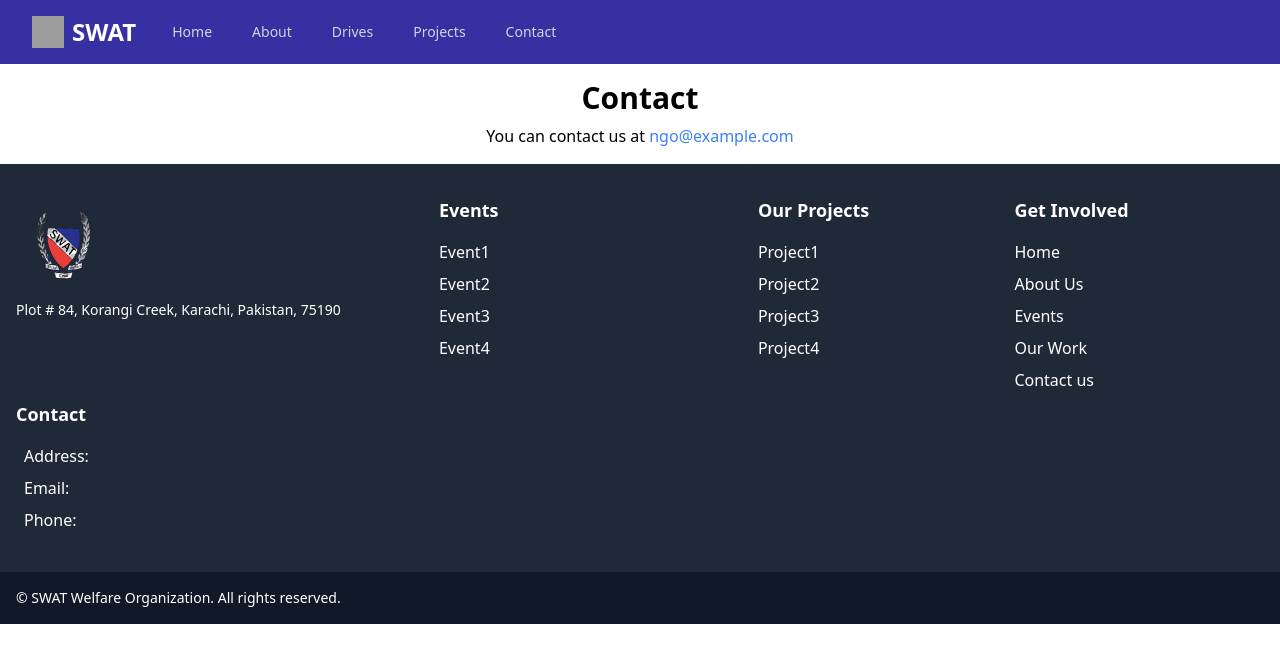
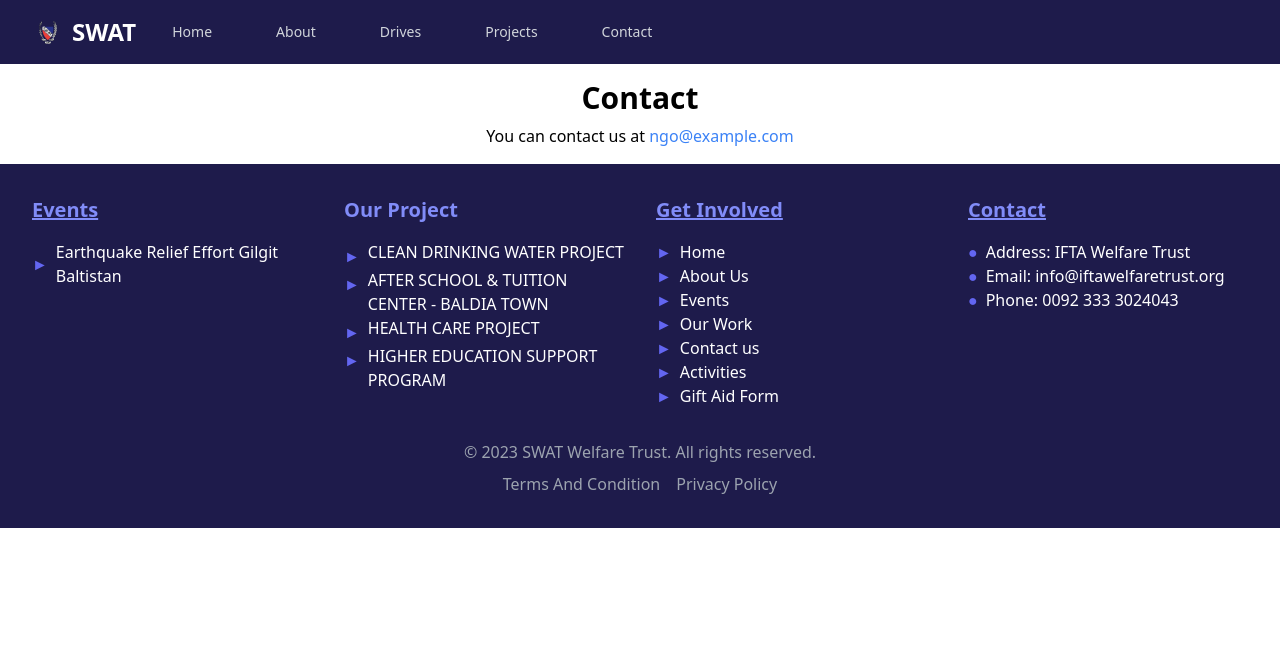
Before and after one commit to NisarSyed/swat-client, a React (Vite) app: page /contact in a window 1280 px wide. Shown: the top 662 px of the page. Built offline with nearby package versions, Linux system fonts and the light colour scheme; grey boxes are pictures that could not be loaded.

Commit message:
updates
update

```diff
--- a/src/components/Footer.jsx
+++ b/src/components/Footer.jsx
@@ -1,98 +1,86 @@
 import React from 'react';
 
-
-// Data array objects
 const footerData = {
-  description: "Plot # 84, Korangi Creek, Karachi, Pakistan, 75190",
   events: [
-    { title: "Event1", link: "#" },
-    { title: "Event2", link: "#" },
-    { title: "Event3", link: "#" },
-    { title: "Event4", link: "#" }
+    { title: 'Earthquake Relief Effort Gilgit Baltistan', url: '#' },
   ],
   ourWork: [
-    { id:1,title: "Project1", link: "#" },
-    { id:2,title: "Project2", link: "#" },
-    { id:3,title: "Project3", link: "#" },
-    { id:4,title: "Project4", link: "#" }
+    { title: 'CLEAN DRINKING WATER PROJECT', url: '#' },
+    { title: 'AFTER SCHOOL & TUITION CENTER - BALDIA TOWN', url: '#' },
+    { title: 'HEALTH CARE PROJECT', url: '#' },
+    { title: 'HIGHER EDUCATION SUPPORT PROGRAM', url: '#' },
   ],
   getInvolved: [
-    { id:1, title: "Home", link: "#" },
-    { id:2, title: "About Us", link: "#" },
-    { id:3, title: "Events", link: "#" },
-    { id:4, title: "Our Work", link: "#" },
-    { id:5, title: "Contact us", link: "#" },
+    { title: 'Home', url: '#' },
+    { title: 'About Us', url: '#' },
+    { title: 'Events', url: '#' },
+    { title: 'Our Work', url: '#' },
+    { title: 'Contact us', url: '#' },
+    { title: 'Activities', url: '#' },
+    { title: 'Gift Aid Form', url: '#' },
   ],
   contact: {
-    address: "",
-    email: "",
-    phone: ""
-  }
+    address: 'IFTA Welfare Trust',
+    email: 'info@iftawelfaretrust.org',
+    phone: '0092 333 3024043',
+  },
 };
 
 const Footer = () => {
   return (
-    <footer className="bg-gray-800 text-white">
-      {/* Upper Footer Section */}
-      <div className="container mx-auto px-4 py-8">
-        <div className="flex flex-wrap justify-between">
-          {/* Logo and Description */}
-          <div className="w-full md:w-1/3 mb-6 md:mb-0">
-            <img src="swat.svg" alt="Swat" className="h-25 w-24 mb-2" />
-            <p className="text-sm">{footerData.description}</p>
+    <footer className="bg-indigo-950 text-white p-8">
+      <div className="container mx-auto grid grid-cols-1 md:grid-cols-4 gap-8">
+        <div>
+          <h2 className="text-xl font-bold mb-4 text-indigo-400 underline">Events</h2>
+          <ul>
+            {footerData.events.map((item, index) => (
+              <li key={index} className="flex items-center">
+                <span className="text-indigo-500 mr-2">&#9658;</span>
+                <a href={item.url} className="hover:text-indigo-500">{item.title}</a>
+              </li>
+            ))}
+          </ul>
+
         </div>
 
-          {/* Quick Links */}
-          <div className="w-full md:w-1/4 mb-6 md:mb-0">
-            <h3 className="text-lg font-semibold mb-4">Events</h3>
+        <div>
+          <h2 className="text-xl font-bold mb-4 text-indigo-400 underline-offset-2">Our Project</h2>
           <ul>
-              {footerData.events.map((event, index) => (
-                <li key={index} className="mb-2">
-                  <a href={event.link} className="hover:text-blue-500 hover:underline">{event.title}</a>
+            {footerData.ourWork.map((item, index) => (
+              <li key={index} className="flex items-start">
+                <span className="text-indigo-500 mr-2 mt-1">&#9658;</span>
+                <a href={item.url} className="hover:text-indigo-500">{item.title}</a>
               </li>
             ))}
           </ul>
         </div>
 
-          {/* Our Work */}
-          <div className="w-full md:w-1/5 mb-6 md:mb-0">
-            <h3 className="text-lg font-semibold mb-4">Our Projects</h3>
+        <div>
+          <h2 className="text-xl font-bold mb-4 text-indigo-400 underline">Get Involved</h2>
           <ul>
-              {footerData.ourWork.map((work, index) => (
-                <li key={index} className="mb-2">
-                  <a href={work.link} className="hover:text-blue-500 hover:underline">{work.title}</a>
+            {footerData.getInvolved.map((item, index) => (
+              <li key={index} className="flex items-center">
+                <span className="text-indigo-500 mr-2">&#9658;</span>
+                <a href={item.url} className="hover:text-indigo-500">{item.title}</a>
               </li>
             ))}
           </ul>
         </div>
 
-          {/* Get Involved */}
-          <div className="w-full md:w-1/5 mb-6 md:mb-0">
-            <h3 className="text-lg font-semibold mb-4">Get Involved</h3>
-            <ul>
-              {footerData.getInvolved.map((item, index) => (
-                <li key={index} className="mb-2">
-                  <a href={item.link} className="hover:text-blue-500 hover:underline">{item.title}</a>
-                </li>
-              ))}
-            </ul>
-          </div>
-
-          {/* Contact */}
-          <div className="w-full md:w-1/5">
-            <h3 className="text-lg font-semibold mb-4">Contact</h3>
-            <p className="mb-2"><i className="fas fa-map-marker-alt mr-2"></i>Address: {footerData.contact.address}</p>
-            <p className="mb-2"><i className="fas fa-envelope mr-2"></i>Email: {footerData.contact.email}</p>
-            <p className="mb-2"><i className="fas fa-phone mr-2"></i>Phone: {footerData.contact.phone}</p>
-          </div>
+        <div>
+          <h2 className="text-xl font-bold mb-4 text-indigo-400 underline">Contact</h2>
+          <p className="flex items-center"><span className="text-indigo-500 mr-2">&#9679;</span>Address: {footerData.contact.address}</p>
+          <p className="flex items-center"><span className="text-indigo-500 mr-2">&#9679;</span>Email: {footerData.contact.email}</p>
+          <p className="flex items-center"><span className="text-indigo-500 mr-2">&#9679;</span>Phone: {footerData.contact.phone}</p>
         </div>
       </div>
 
-      {/* Lower Footer Section */}
-      <div className="bg-gray-900 py-4">
-        <div className="container mx-auto px-4 flex justify-between items-center">
-          <p className="text-sm">&copy; SWAT Welfare Organization. All rights reserved.</p>
-        </div>
+      <div className="mt-8 text-center text-gray-400">
+        <p>&copy; 2023 SWAT Welfare Trust. All rights reserved.</p>
+        <p className="mt-2">
+          <a href="#" className="hover:text-indigo-500 mr-4">Terms And Condition</a>
+          <a href="#" className="hover:text-indigo-500">Privacy Policy</a>
+        </p>
       </div>
     </footer>
   );
--- a/src/components/Navbar.jsx
+++ b/src/components/Navbar.jsx
@@ -7,7 +7,7 @@ const Navbar = () => {
   const toggle = () => setIsOpen(!isOpen);
 
   return (
-    <nav className="bg-indigo-800">
+    <nav className="bg-indigo-950">
       <div className="max-w-7xl mx-auto px-2 sm:px-6 lg:px-8">
         <div className="relative flex items-center justify-between h-16">
           <div className="absolute inset-y-0 left-0 flex items-center sm:hidden">
@@ -54,35 +54,35 @@ const Navbar = () => {
               <Link to="/" className="flex items-center">
                 <img
                   className="h-8 w-8 mr-2"
-                  src="path_to_your_logo_image"
+                  src="swat.svg"
                   alt="Logo"
                 />
                 <span className="text-white text-2xl font-bold">SWAT</span>
               </Link>
             </div>
             <div className="hidden sm:block sm:ml-6">
-              <div className="flex space-x-4">
+              <div className="flex space-x-10 text-size-xl">
                 <Link
                   to="/"
-                  className="text-gray-300 hover:bg-gray-700 hover:text-white px-3 py-2 rounded-md text-sm font-medium"
+                  className="text-gray-300 px-3 py-2 rounded-md text-sm font-medium hover:underline underline-offset-4 transition duration-300"
                 >
                   Home
                 </Link>
                 <Link
                   to="/about"
-                  className="text-gray-300 hover:bg-gray-700 hover:text-white px-3 py-2 rounded-md text-sm font-medium"
+                  className="text-gray-300  px-3 py-2 rounded-md text-sm font-medium"
                 >
                   About
                 </Link>
                 <Link
                   to="/drives"
-                  className="text-gray-300 hover:bg-gray-700 hover:text-white px-3 py-2 rounded-md text-sm font-medium"
+                  className="text-gray-300  px-3 py-2 rounded-md text-sm font-medium"
                 >
                   Drives
                 </Link>
                 <Link
                   to="/projects"
-                  className="text-gray-300 hover:bg-gray-700 hover:text-white px-3 py-2 rounded-md text-sm font-medium"
+                  className="text-gray-300 px-3 py-2 rounded-md text-sm font-medium"
                 >
                   Projects
                 </Link>
--- a/src/index.css
+++ b/src/index.css
@@ -1,3 +1,14 @@
 @tailwind base;
 @tailwind components;
 @tailwind utilities;
+
+
+@layer base {
+    @font-face {
+      font-family: 'Roboto';
+      font-style: normal;
+      font-weight: 400;
+      font-display: swap;
+      src: url(/fonts/Roboto.woff2) format('woff2');
+    }
+  }
--- a/src/pages/Projects.jsx
+++ b/src/pages/Projects.jsx
@@ -32,7 +32,7 @@ const ProjectSlider = () => {
 
   return (
     <div className="bg-gray-100 p-8">
-      <h2 className="text-3xl font-bold mb-6">OUR PROJECT</h2>
+      <h2 className="text-3xl font-bold mb-6">OUR PROJECTS</h2>
       <div className="grid grid-cols-1 md:grid-cols-3 gap-6">
         {projects.map((project, index) => (
           <Project key={index} {...project} />
```
Also changed, not shown: 1 other file (tests, documents, lock files or other folders). Lines whose indentation alone changed are shown as unchanged.
